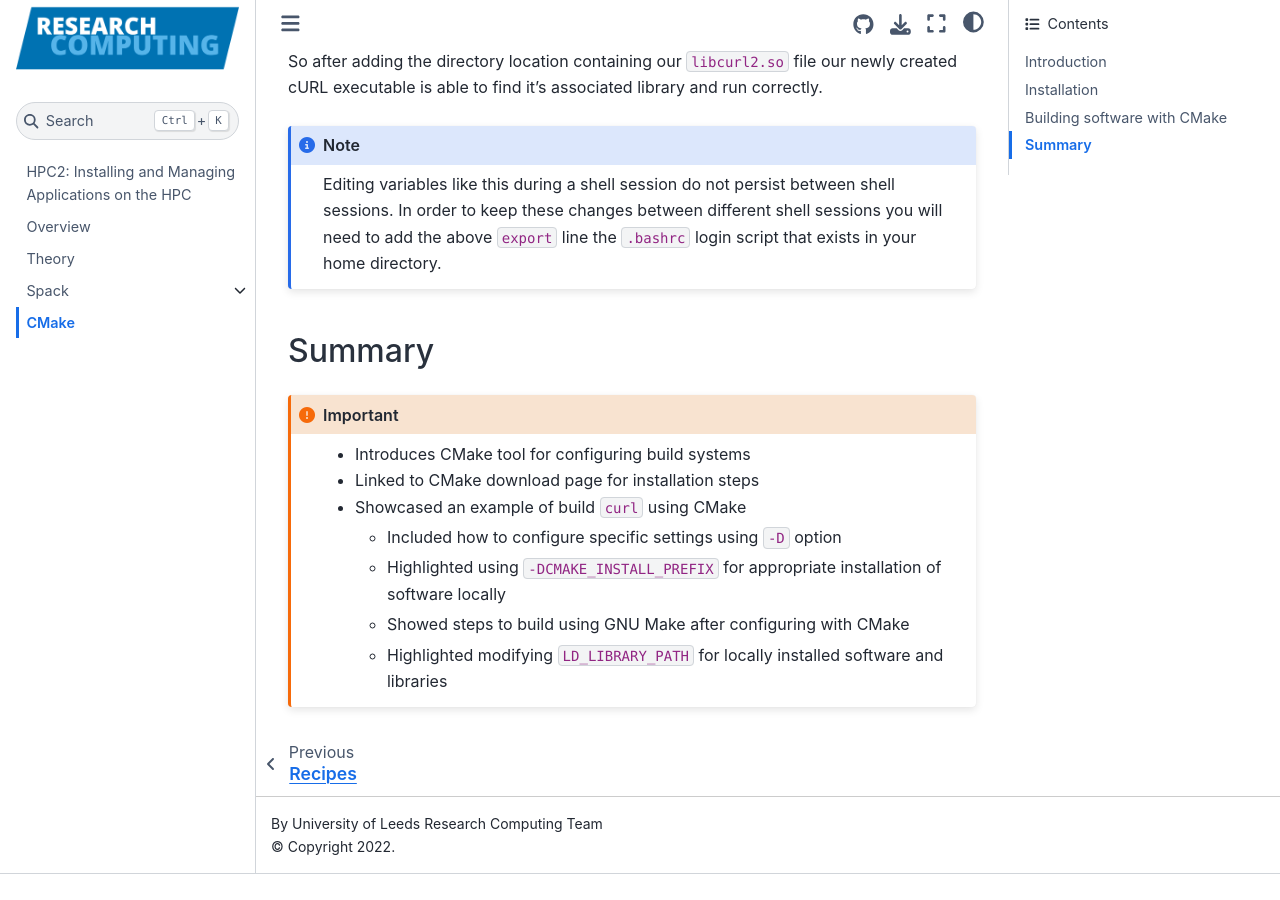
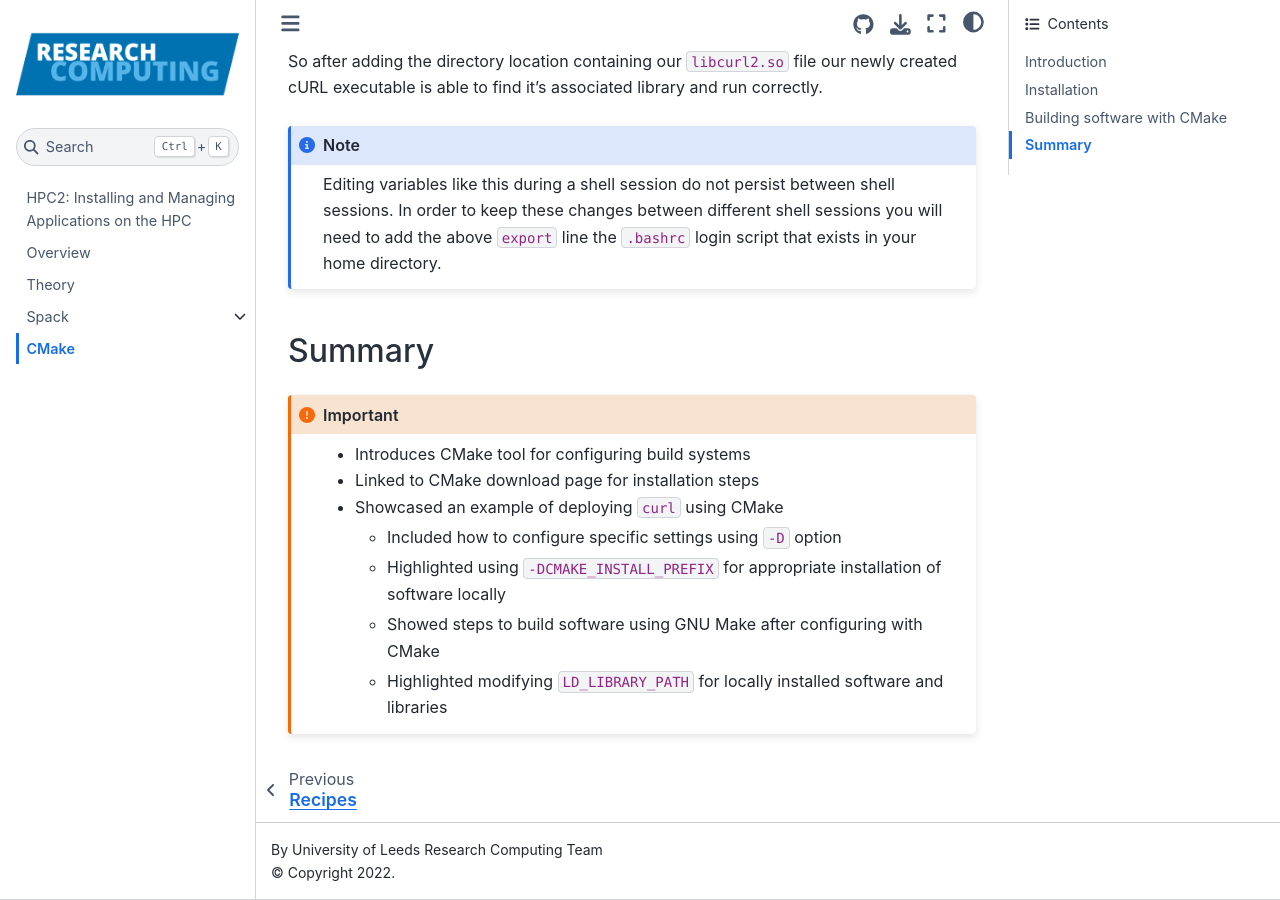
Before and after one commit to ARCTraining/hpc2-software, a Jupyter Book: the page built from book/course/cmake.md, in a window 1280 px wide and 900 px high, scrolled down 5177 px. Built offline with Jupyter Book 1.0.4 settings and Sphinx 7.4.7 and the Sphinx Book theme 1.1.4, drawn with Linux system fonts in a browser that asks for light colours; before the commit the page ends 6051 px from its top, so only the background shows below that; some of the changed text lies outside the part shown.

Commit message:
minor tweaks addressing comments
- remove trailing slashes in directory names
- change language in summary around build v deploying

````diff
--- a/book/course/cmake.md
+++ b/book/course/cmake.md
@@ -40,8 +40,8 @@ This will download the cURL source code with the history of the associated relea
 ### Configuring with CMake
 
 Now we've downloaded the cURL source code we need to configure it before building using CMake.
-To do this we need to create a `build/` directory that will contain all of the autogenerated build file.
-Once we've created a `build/` directory we run `cmake` to perform the configuration steps.
+To do this we need to create a `build` directory that will contain all of the autogenerated build file.
+Once we've created a `build` directory we run `cmake` to perform the configuration steps.
 You can do this directly in the command line by running `cmake` and specifying additional options or you can use `ccmake` to do configuration interactives through a GUI-like interface.
 
 #### Using cmake directly
@@ -89,7 +89,7 @@ As we're doing this on ARC4 where a version of cURL is already installed we shou
 We can do this directly by passing specific arguments to `cmake`, in this example we want to specify a specific local build directory and set the name of the associated library `libcurl` that gets built to avoid conflicts with the system-installed `libcurl`.
 
 ```bash
-$ cd curl/
+$ cd curl
 
 $ mkdir build install
 
@@ -601,7 +601,7 @@ Always be sure to check the documentation to understand what the exact requireme
 
 You can also do the CMake configuration steps using `ccmake` which provides a GUI-like interface for adjusting CMake configuration options.
 
-You can open the ccmake GUI by running the following line within the `curl/` directory:
+You can open the ccmake GUI by running the following line within the `curl` directory:
 
 ```bash
 $ ccmake -S . -B build
@@ -636,7 +636,7 @@ Keys: [enter] Edit an entry [d] Delete an entry             CMake Version 3.22.3
 This provides the following interface where we can navigate through options using the arrow keys and adjust entries as required.
 Using `ccmake` is often a useful way to view all the available configuration settings for a project and adjust them as required.
 You can also use `c` to run the configuration step to check everything configures successfully before confirming you want to proceed with that configuration by pressing `g` for generate.
-If you're using `ccmake` for this tutorial rather than `cmake` then you'll need to adjust the settings `CMAKE_INSTALL_PREFIX` to be the full path to the `install/` directory we created earlier and you'll need to adjust the `LIBCURL_OUTPUT_NAME` setting to `libcurl2`.
+If you're using `ccmake` for this tutorial rather than `cmake` then you'll need to adjust the settings `CMAKE_INSTALL_PREFIX` to be the full path to the `install` directory we created earlier and you'll need to adjust the `LIBCURL_OUTPUT_NAME` setting to `libcurl2`.
 
 #### Building CMake configured software
 
@@ -694,9 +694,9 @@ In order to keep these changes between different shell sessions you will need to
 ```{important}
 - Introduces CMake tool for configuring build systems
 - Linked to CMake download page for installation steps
-- Showcased an example of build `curl` using CMake
+- Showcased an example of deploying `curl` using CMake
     - Included how to configure specific settings using `-D` option
     - Highlighted using `-DCMAKE_INSTALL_PREFIX` for appropriate installation of software locally
-    - Showed steps to build using GNU Make after configuring with CMake
+    - Showed steps to build software using GNU Make after configuring with CMake
     - Highlighted modifying `LD_LIBRARY_PATH` for locally installed software and libraries
 ```
````
